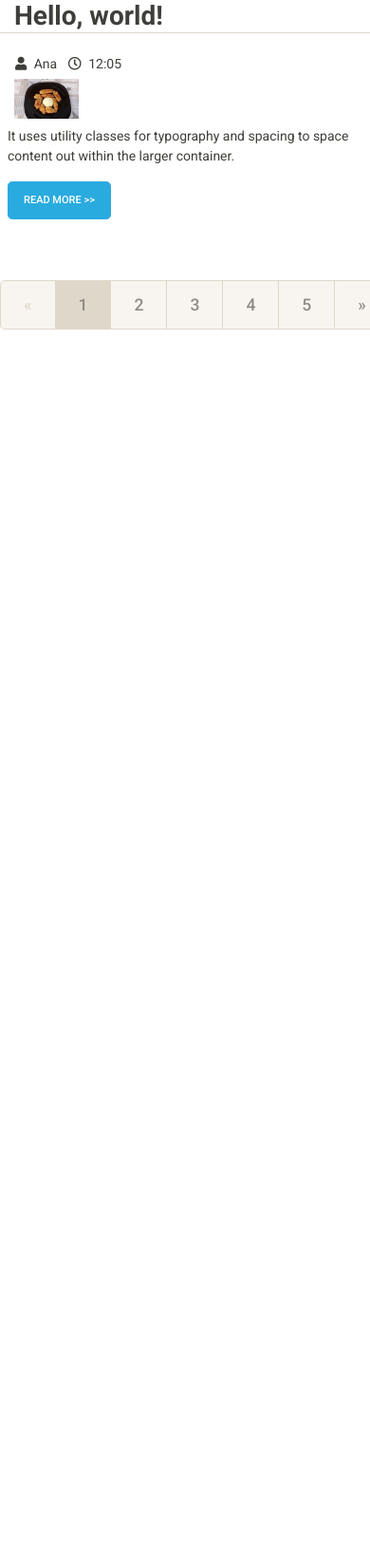
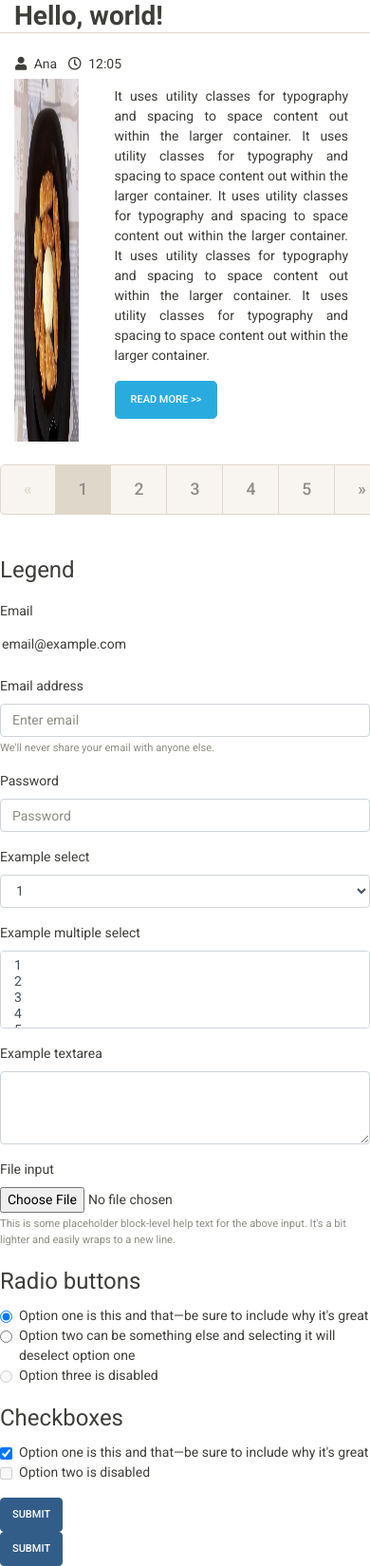
Before and after one commit to mikruli/kulinarko, a PHP site: page /izgledStrane.html in a window 390 px wide. Shown: the whole page at 95% size. Before the commit the page ends 347 px from the top, so only its background shows below. Run offline with PHP 8.4, Linux system fonts and the light colour scheme.

Commit message:
Dovrsen prikaz strane i uradjena kompletna navigacija strane index.php

```diff
--- a/izgledStrane.html
+++ b/izgledStrane.html
@@ -34,8 +34,14 @@
         <div class="row">
             <img src="./fotografije/01_pileci_kroketi_sa_susamom.jpg" alt="Ime slike" class="col-3 rounded float-left">
             <p clas="col-9">
-                <div class="d-flex flex-column mb-3">
-                    <div class="p-2"> It uses utility classes for typography and spacing to space content out within the larger container. </div>
+                <div class="d-flex flex-column mb-3 col-9">
+                    <div class="p-2 text-justify">
+                            It uses utility classes for typography and spacing to space content out within the larger container.
+                            It uses utility classes for typography and spacing to space content out within the larger container.
+                            It uses utility classes for typography and spacing to space content out within the larger container.
+                            It uses utility classes for typography and spacing to space content out within the larger container.
+                            It uses utility classes for typography and spacing to space content out within the larger container.
+                    </div>
                     <div class="p-2"> <a class="btn btn-info btn-lg float-left" href="#" role="button"> Read more >> </a> </div>
                 </div>
             </p>
@@ -66,5 +72,95 @@
             </ul>
         </div>
     </div>
+
+    <form>
+        <fieldset>
+            <legend>Legend</legend>
+            <div class="form-group row">
+            <label for="staticEmail" class="col-sm-2 col-form-label">Email</label>
+            <div class="col-sm-10">
+                <input type="text" readonly="" class="form-control-plaintext" id="staticEmail" value="email@example.com">
+            </div>
+            </div>
+            <div class="form-group">
+            <label for="exampleInputEmail1">Email address</label>
+            <input type="email" class="form-control" id="exampleInputEmail1" aria-describedby="emailHelp" placeholder="Enter email">
+            <small id="emailHelp" class="form-text text-muted">We'll never share your email with anyone else.</small>
+            </div>
+            <div class="form-group">
+            <label for="exampleInputPassword1">Password</label>
+            <input type="password" class="form-control" id="exampleInputPassword1" placeholder="Password">
+            </div>
+            <div class="form-group">
+            <label for="exampleSelect1">Example select</label>
+            <select class="form-control" id="exampleSelect1">
+                <option>1</option>
+                <option>2</option>
+                <option>3</option>
+                <option>4</option>
+                <option>5</option>
+            </select>
+            </div>
+            <div class="form-group">
+            <label for="exampleSelect2">Example multiple select</label>
+            <select multiple="" class="form-control" id="exampleSelect2">
+                <option>1</option>
+                <option>2</option>
+                <option>3</option>
+                <option>4</option>
+                <option>5</option>
+            </select>
+            </div>
+            <div class="form-group">
+            <label for="exampleTextarea">Example textarea</label>
+            <textarea class="form-control" id="exampleTextarea" rows="3"></textarea>
+            </div>
+            <div class="form-group">
+            <label for="exampleInputFile">File input</label>
+            <input type="file" class="form-control-file" id="exampleInputFile" aria-describedby="fileHelp">
+            <small id="fileHelp" class="form-text text-muted">This is some placeholder block-level help text for the above input. It's a bit lighter and easily wraps to a new line.</small>
+            </div>
+            <fieldset class="form-group">
+            <legend>Radio buttons</legend>
+            <div class="form-check">
+                <label class="form-check-label">
+                <input type="radio" class="form-check-input" name="optionsRadios" id="optionsRadios1" value="option1" checked="">
+                Option one is this and that—be sure to include why it's great
+                </label>
+            </div>
+            <div class="form-check">
+            <label class="form-check-label">
+                <input type="radio" class="form-check-input" name="optionsRadios" id="optionsRadios2" value="option2">
+                Option two can be something else and selecting it will deselect option one
+                </label>
+            </div>
+            <div class="form-check disabled">
+            <label class="form-check-label">
+                <input type="radio" class="form-check-input" name="optionsRadios" id="optionsRadios3" value="option3" disabled="">
+                Option three is disabled
+                </label>
+            </div>
+            </fieldset>
+            <fieldset class="form-group">
+            <legend>Checkboxes</legend>
+            <div class="form-check">
+                <label class="form-check-label">
+                <input class="form-check-input" type="checkbox" value="" checked="">
+                Option one is this and that—be sure to include why it's great
+                </label>
+            </div>
+            <div class="form-check disabled">
+                <label class="form-check-label">
+                <input class="form-check-input" type="checkbox" value="" disabled="">
+                Option two is disabled
+                </label>
+            </div>
+            </fieldset>
+            <button type="submit" class="btn btn-primary">Submit</button>
+        </fieldset>
+    </form>
+    <form method="POST" action="01_handle.php">
+        <button type="submit" class="btn btn-primary">Submit</button>
+    </form>
 </body>
 </html>
```
Also changed, not shown: index.php (+23 -30 lines), recept_detaljno.php (added, +12 -0 lines).
